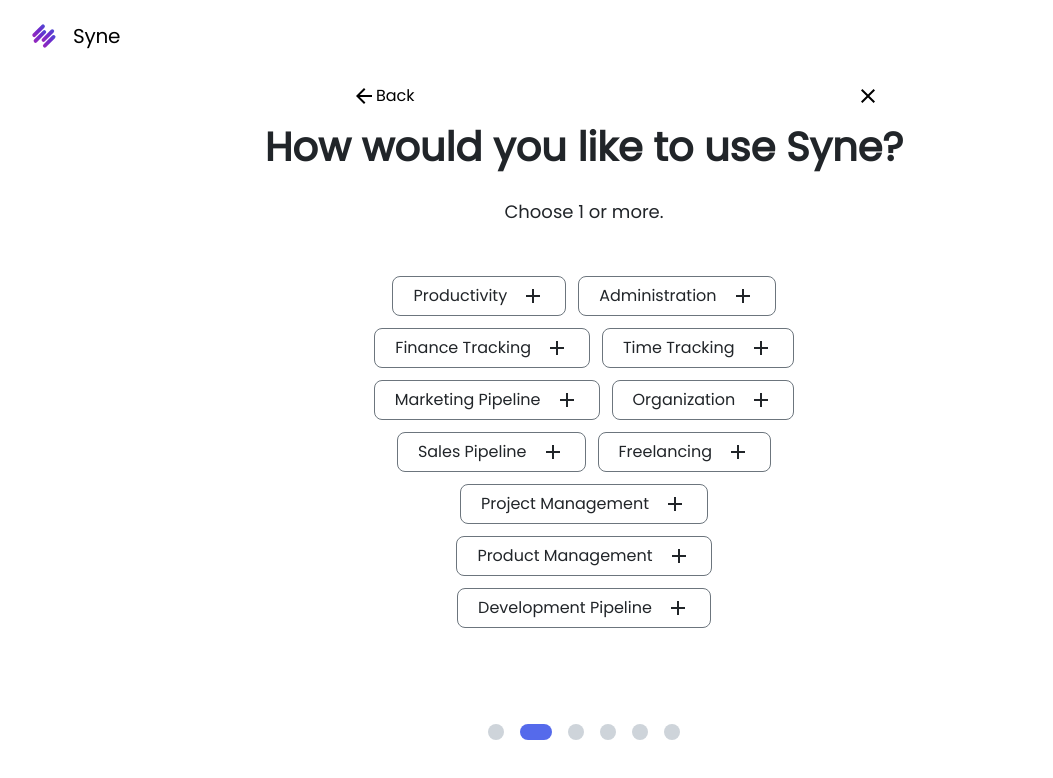
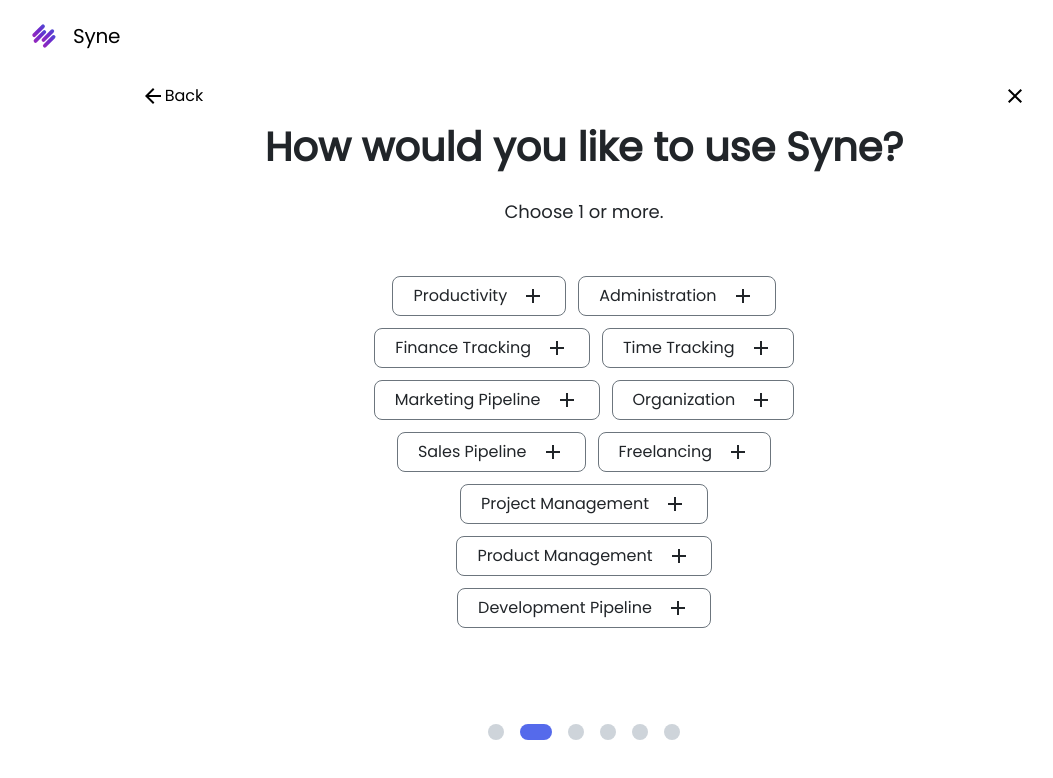
Before and after one commit to jeannyinthelamp/sycamore.ai, a React (Create React App) app: page /onboarding_2 in a window 1280 px wide. Shown: the top 778 px of the page, without its empty margins (56-1109 px from the left). Built offline with nearby package versions, Linux system fonts and the light colour scheme.

Commit message:
Adjust padding on navbar buttons - WIP

```diff
--- a/src/Components/Onboarding/Onboarding_nav/Onboarding_nav.js
+++ b/src/Components/Onboarding/Onboarding_nav/Onboarding_nav.js
@@ -62,10 +62,10 @@ export default function Onboarding_Nav() {
   };
   return (
     //* Back and Exit buttons
-    <div className='navigation-wrapper w-[50%] flex'>
+    <div className='navigation-wrapper max-h-48px py-[12px] px-[24px] flex justify-start items-center font-Poppins text-black text-center text-[16px] font-medium leading-[24px] outline-none border-none cursor-pointer'>
       <Link
         //^  Fonts wont update
-        className='max-h-48px py-[12px] px-[24px] flex justify-start items-center font-Poppins text-black text-center text-[16px] font-medium leading-[24px] outline-none border-none cursor-pointer ml-[10%]'
+        className='flex justify-start ml-auto pr-[800px]'
         to={traverseBack(currentLocation.pathname)}
         onClick={() => {
           //calculate new path
@@ -86,7 +86,7 @@ export default function Onboarding_Nav() {
         Back
       </Link>
       <button
-    className='max-h-48px py-[12px] px-[24px] flex justify-start items-center font-Poppins text-black text-center text-[16px] font-medium leading-[24px] outline-none border-none cursor-pointer ml-auto'>
+    className='flex justify-end'>
       <img
           className=''
           src={exit}
```
